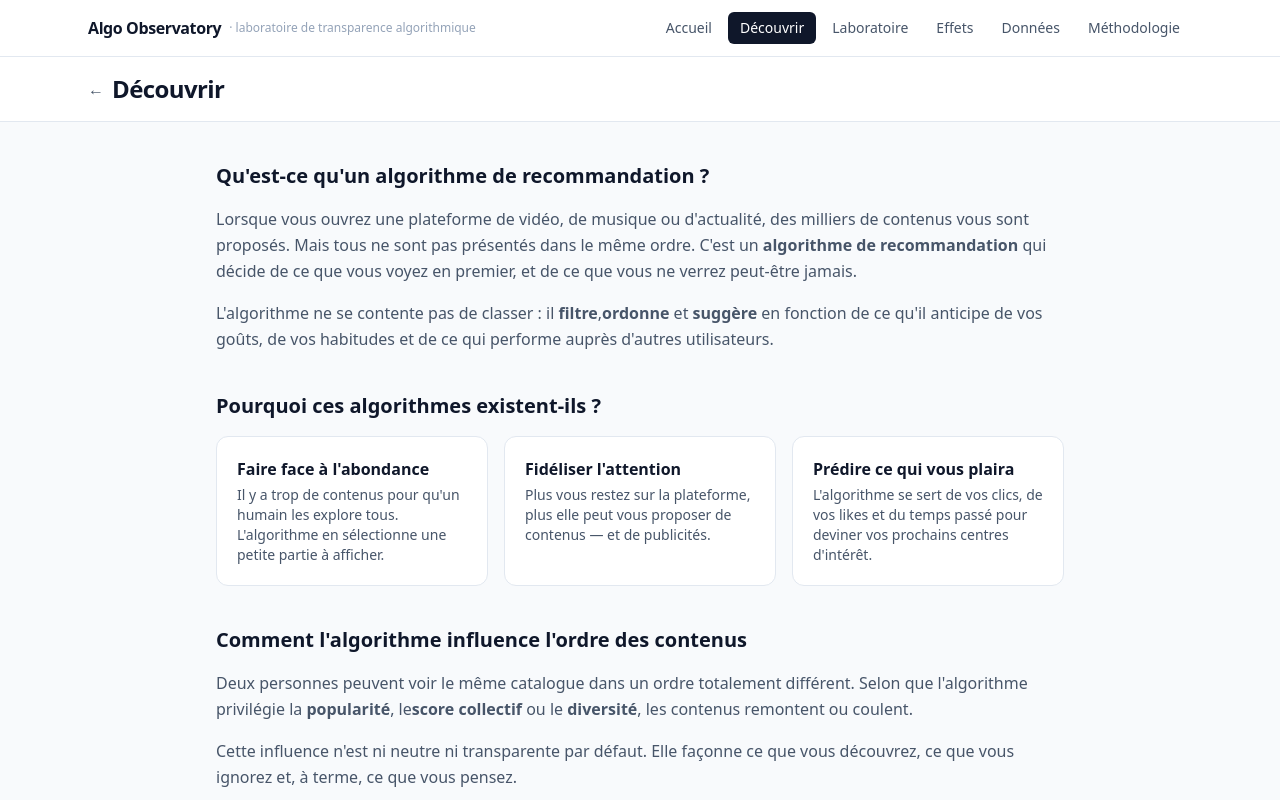
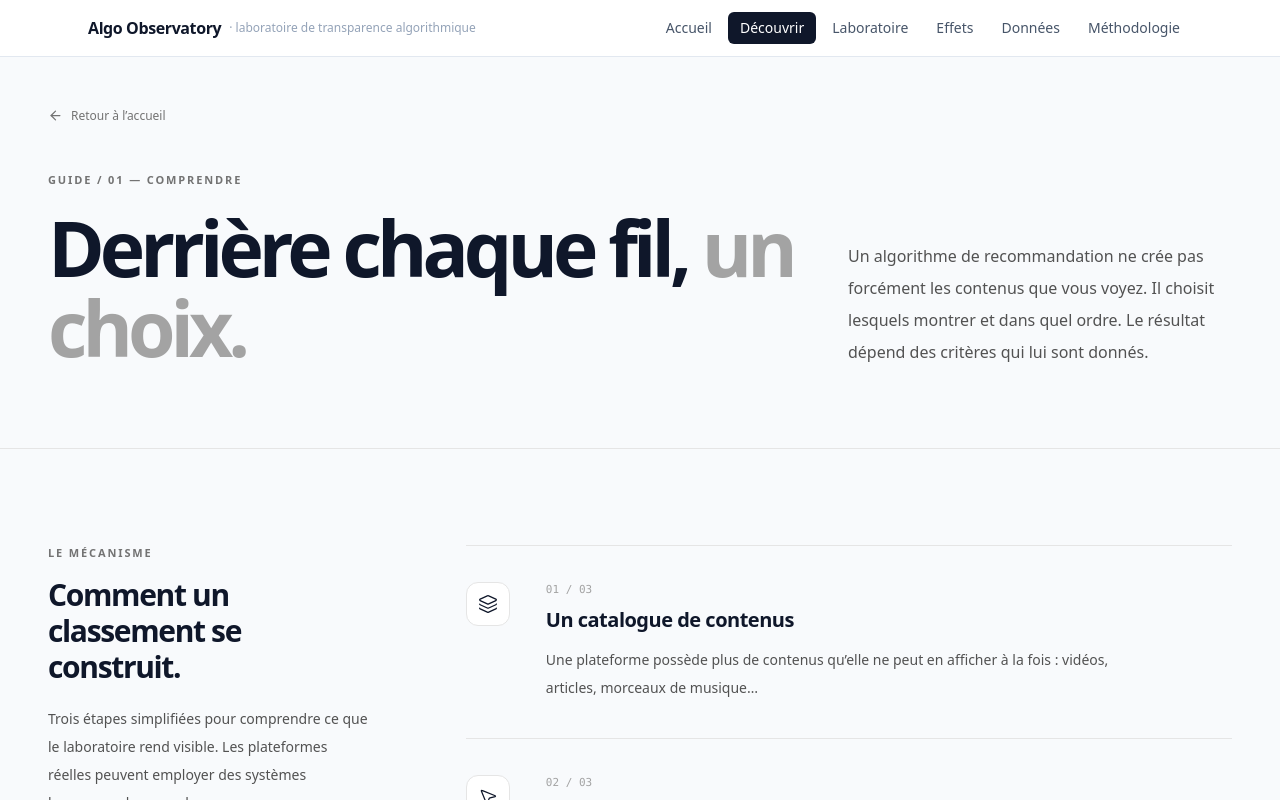
Before and after one commit to guillaume-flambard/algo-observatory, a React (Vite) app: page / in a window 1280 px wide. Both pictures are taken after a click on the button "Découvrir". Shown: the top 800 px of the page. Built offline with nearby package versions, Linux system fonts and the light colour scheme.

Commit message:
feat(ui): redesign src/features/discover/Discover.tsx

```diff
--- a/src/features/discover/Discover.tsx
+++ b/src/features/discover/Discover.tsx
@@ -1,96 +1,143 @@
-export function Discover() {
+import { ArrowLeft, ArrowRight, ArrowUpRight, EyeOff, Layers3, ListOrdered, MousePointer2 } from 'lucide-react';
+
+interface DiscoverProps {
+  onNavigate: (view: 'home' | 'discover' | 'lab') => void;
+}
+
+const steps = [
+  {
+    index: '01',
+    icon: Layers3,
+    title: 'Un catalogue de contenus',
+    text: 'Une plateforme possède plus de contenus qu’elle ne peut en afficher à la fois : vidéos, articles, morceaux de musique…',
+  },
+  {
+    index: '02',
+    icon: MousePointer2,
+    title: 'Des signaux transformés en scores',
+    text: 'Popularité, évaluations, préférences ou diversité peuvent être combinées selon des règles différentes.',
+  },
+  {
+    index: '03',
+    icon: ListOrdered,
+    title: 'Un ordre de présentation',
+    text: 'Les contenus sont classés. Ce qui apparaît en tête reçoit généralement plus de visibilité.',
+  },
+];
+
+export function Discover({ onNavigate }: DiscoverProps) {
   return (
-    <main className="min-h-screen flex flex-col bg-slate-50">
-      <header className="border-b border-slate-200 bg-white">
-        <div className="max-w-6xl mx-auto px-6 py-4 flex items-center justify-between">
-          <div className="flex items-center gap-2">
-            <button className="text-slate-600 hover:text-slate-900 transition-colors">
-              ←
+    <main>
+      <section className="border-b border-neutral-200">
+        <div className="mx-auto max-w-[1440px] px-5 pb-16 pt-12 sm:px-8 lg:px-12 lg:pb-20">
+          <button
+            type="button"
+            onClick={() => onNavigate('home')}
+            className="mb-12 inline-flex items-center gap-2 text-xs font-medium text-neutral-500 transition hover:text-neutral-900"
+          >
+            <ArrowLeft size={15} aria-hidden="true" /> Retour à l’accueil
           </button>
-            <h1 className="text-2xl font-bold text-slate-900 tracking-tight">Découvrir</h1>
+          <div className="grid gap-8 lg:grid-cols-[1fr_0.5fr] lg:items-end">
+            <div>
+              <p className="mb-5 text-[11px] font-semibold uppercase tracking-[0.17em] text-neutral-500">Guide / 01 — Comprendre</p>
+              <h1 className="max-w-4xl text-[clamp(2.8rem,6vw,5.7rem)] font-semibold leading-[1.04] tracking-[-0.065em]">
+                Derrière chaque fil, <span className="text-neutral-400">un choix.</span>
+              </h1>
+            </div>
+            <p className="max-w-md text-base leading-8 text-neutral-600">
+              Un algorithme de recommandation ne crée pas forcément les contenus que vous voyez.
+              Il choisit lesquels montrer et dans quel ordre. Le résultat dépend des critères qui
+              lui sont donnés.
+            </p>
           </div>
         </div>
-      </header>
-
-      <div className="max-w-4xl mx-auto px-6 py-10 space-y-10">
-        <section className="space-y-4">
-          <h2 className="text-xl font-bold text-slate-900">
-            Qu'est-ce qu'un algorithme de recommandation ?
-          </h2>
-          <p className="text-slate-600 leading-relaxed">
-            Lorsque vous ouvrez une plateforme de vidéo, de musique ou d'actualité, des milliers
-            de contenus vous sont proposés. Mais tous ne sont pas présentés dans le même ordre.
-            C'est un <strong>algorithme de recommandation</strong> qui décide de ce que vous voyez
-            en premier, et de ce que vous ne verrez peut-être jamais.
-          </p>
-          <p className="text-slate-600 leading-relaxed">
-            L'algorithme ne se contente pas de classer : il <strong>filtre</strong>,
-            <strong>ordonne</strong> et <strong>suggère</strong> en fonction de ce qu'il anticipe
-            de vos goûts, de vos habitudes et de ce qui performe auprès d'autres utilisateurs.
-          </p>
       </section>
 
-        <section className="space-y-4">
-          <h2 className="text-xl font-bold text-slate-900">Pourquoi ces algorithmes existent-ils ?</h2>
-          <div className="grid gap-4 md:grid-cols-3">
-            {[
-              {
-                title: "Faire face à l'abondance",
-                text:
-                  "Il y a trop de contenus pour qu'un humain les explore tous. L'algorithme en sélectionne une petite partie à afficher.",
-              },
-              {
-                title: "Fidéliser l'attention",
-                text:
-                  "Plus vous restez sur la plateforme, plus elle peut vous proposer de contenus — et de publicités.",
-              },
-              {
-                title: "Prédire ce qui vous plaira",
-                text:
-                  "L'algorithme se sert de vos clics, de vos likes et du temps passé pour deviner vos prochains centres d'intérêt.",
-              },
-            ].map((item) => (
-              <div key={item.title} className="rounded-xl border border-slate-200 bg-white p-5">
-                <h3 className="font-semibold text-slate-900">{item.title}</h3>
-                <p className="mt-1 text-sm text-slate-600">{item.text}</p>
+      <section className="mx-auto grid max-w-[1440px] gap-8 px-5 py-16 sm:px-8 lg:grid-cols-[0.42fr_1fr] lg:gap-24 lg:px-12 lg:py-24">
+        <div>
+          <div className="lg:sticky lg:top-28">
+            <p className="text-[11px] font-semibold uppercase tracking-[0.17em] text-neutral-500">Le mécanisme</p>
+            <h2 className="mt-4 max-w-xs text-3xl font-semibold tracking-[-0.045em]">Comment un classement se construit.</h2>
+            <p className="mt-5 max-w-xs text-sm leading-7 text-neutral-600">
+              Trois étapes simplifiées pour comprendre ce que le laboratoire rend visible.
+              Les plateformes réelles peuvent employer des systèmes beaucoup plus complexes.
+            </p>
           </div>
+        </div>
+        <div className="divide-y divide-neutral-200 border-y border-neutral-200">
+          {steps.map(({ index, icon: Icon, title, text }) => (
+            <article key={index} className="grid gap-5 py-9 sm:grid-cols-[48px_1fr] sm:gap-8">
+              <div className="flex h-11 w-11 items-center justify-center rounded-xl border border-neutral-200 bg-white">
+                <Icon size={20} strokeWidth={1.5} aria-hidden="true" />
+              </div>
+              <div>
+                <p className="mb-2 font-mono text-[11px] text-neutral-400">{index} / 03</p>
+                <h3 className="text-xl font-semibold tracking-[-0.025em]">{title}</h3>
+                <p className="mt-3 max-w-xl text-sm leading-7 text-neutral-600">{text}</p>
+              </div>
+            </article>
           ))}
         </div>
       </section>
 
-        <section className="space-y-4">
-          <h2 className="text-xl font-bold text-slate-900">
-            Comment l'algorithme influence l'ordre des contenus
+      <section className="border-y border-neutral-200 bg-white">
+        <div className="mx-auto grid max-w-[1440px] gap-10 px-5 py-16 sm:px-8 lg:grid-cols-[1fr_0.85fr] lg:items-center lg:gap-24 lg:px-12 lg:py-20">
+          <div>
+            <p className="text-[11px] font-semibold uppercase tracking-[0.17em] text-neutral-500">Une conséquence très concrète</p>
+            <h2 className="mt-4 max-w-xl text-3xl font-semibold leading-tight tracking-[-0.045em] sm:text-4xl">
+              Changer le critère, c’est changer ce qui devient visible.
             </h2>
-          <p className="text-slate-600 leading-relaxed">
-            Deux personnes peuvent voir le même catalogue dans un ordre totalement différent.
-            Selon que l'algorithme privilégie la <strong>popularité</strong>, le
-            <strong>score collectif</strong> ou le <strong>diversité</strong>, les contenus
-            remontent ou coulent.
+            <p className="mt-6 max-w-xl text-sm leading-8 text-neutral-600">
+              Un même contenu peut apparaître en premier avec une stratégie de popularité,
+              mais plus bas avec une stratégie qui privilégie les évaluations collectives.
+              Un classement n’est jamais indépendant de ses objectifs.
             </p>
-          <p className="text-slate-600 leading-relaxed">
-            Cette influence n'est ni neutre ni transparente par défaut. Elle façonne ce que vous
-            découvrez, ce que vous ignorez et, à terme, ce que vous pensez.
+          </div>
+          <div className="rounded-2xl border border-neutral-200 bg-[#f7f7f5] p-7 sm:p-9">
+            <div className="mb-8 flex items-center gap-2 text-xs font-semibold">
+              <EyeOff size={17} aria-hidden="true" /> Ce qu’on ne peut pas déduire
+            </div>
+            <p className="text-sm leading-7 text-neutral-700">
+              Notre laboratoire compare des règles explicites sur un jeu de données identifié.
+              Il <strong>ne révèle pas</strong> les poids, les mécanismes internes ou les
+              intentions d’une plateforme dont nous n’avons pas observé le système.
             </p>
+            <p className="mt-5 border-t border-neutral-200 pt-5 text-xs leading-6 text-neutral-500">
+              Simulation et observations sont signalées séparément. Aucune conclusion sur
+              une plateforme réelle n’est tirée de données fabriquées.
+            </p>
+          </div>
+        </div>
       </section>
 
-        <section className="rounded-xl border border-slate-200 bg-white p-6">
-          <h3 className="text-sm font-semibold text-slate-900 mb-3">
-            Passez à l'expérimentation
-          </h3>
-          <p className="text-sm text-slate-600 mb-4">
-            Dans le laboratoire, vous pouvez comparer ces stratégies concrètement sur un même jeu
-            de données et voir comment le classement change.
+      <section className="mx-auto max-w-[1440px] px-5 py-20 sm:px-8 lg:px-12">
+        <div className="flex flex-col items-start justify-between gap-8 rounded-[24px] bg-neutral-900 p-8 text-white sm:p-12 lg:flex-row lg:items-end">
+          <div>
+            <p className="text-[11px] font-semibold uppercase tracking-[0.17em] text-neutral-400">À vous de jouer</p>
+            <h2 className="mt-5 max-w-xl text-3xl font-semibold leading-tight tracking-[-0.045em] sm:text-4xl">
+              Ne nous croyez pas sur parole. Comparez.
+            </h2>
+            <p className="mt-4 max-w-xl text-sm leading-7 text-neutral-300">
+              Sélectionnez des stratégies, ajustez leurs paramètres et inspectez chaque résultat.
             </p>
-          <div className="flex gap-3">
+          </div>
           <button
-              className="inline-flex items-center rounded-md bg-slate-900 px-4 py-2 text-sm font-semibold text-white shadow-sm hover:bg-slate-800 focus-visible:outline-none focus-visible:ring-2 focus-visible:ring-slate-900 focus-visible:ring-offset-2"
+            type="button"
+            onClick={() => onNavigate('lab')}
+            className="inline-flex shrink-0 items-center gap-3 rounded-xl bg-white px-6 py-3.5 text-sm font-semibold text-neutral-900 transition hover:bg-neutral-100"
           >
-              Ouvrir le laboratoire
+            Ouvrir le laboratoire <ArrowRight size={17} aria-hidden="true" />
           </button>
         </div>
+        <a
+          href="https://github.com/guillaume-flambard/algo-observatory"
+          target="_blank"
+          rel="noopener noreferrer"
+          className="mt-8 inline-flex items-center gap-2 text-xs text-neutral-500 underline-offset-4 hover:underline"
+        >
+          Explorer le code et les méthodes du projet <ArrowUpRight size={14} aria-hidden="true" />
+        </a>
       </section>
-      </div>
     </main>
   );
 }
```
Lines whose indentation alone changed are shown as unchanged.
